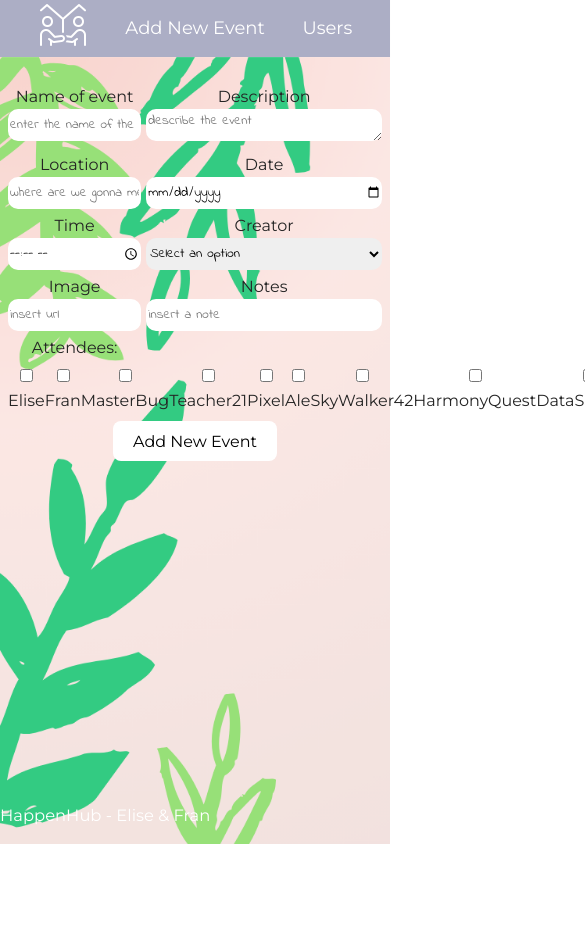
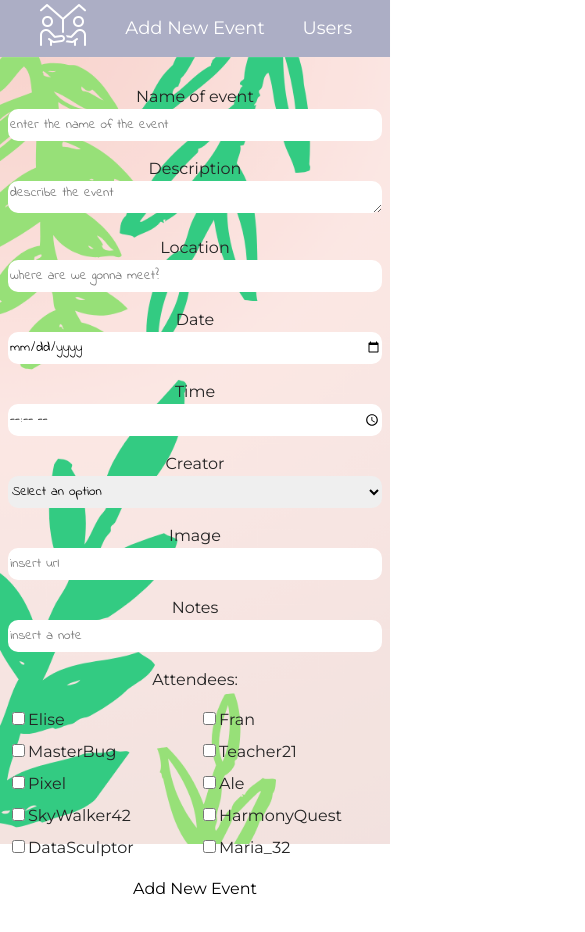
Before and after one commit to devHarmonyHack/HappenHub, a React (Vite) app: page /add-event in a window 390 px wide. Shown: the top 932 px of the page, 585 px wide, since content can reach past the window. Before the commit the page ends 844 px from the top, so only its background shows below. Built offline with nearby package versions, Linux system fonts and the light colour scheme; no server answers; a web font is replaced by a local one.

Commit message:
responsive css for addEventPage

```diff
--- a/src/pages/AddNewEventPage.css
+++ b/src/pages/AddNewEventPage.css
@@ -35,19 +35,17 @@
 
 }
 
-@media (max-width: 1024px) {
-  .AddNewEvent-grid {
-      display: grid;
-      grid-template-columns: 1fr;
-      grid-template-rows: 1fr;
-      grid-gap: 5px;
-      /* padding: 0.5rem;
-      outline: solid 1px orange; */
-      font-family: 'Montserrat';
+@media(max-width: 768px){
+  .AddNewEvent-grid{
+    display: flex;
+    flex-direction: column;
+  }
+  .attendees-boxes {
+   display: grid;
+   grid-template-columns: 1fr 1fr;
+   grid-template-rows: 1fr 1fr 1fr;
+   justify-items: start;
+   gap: 0.5rem;
   }
 
-  .form-item input, textarea{
-    width: 100%;
-    box-sizing: border-box;
-  }
 }
```
